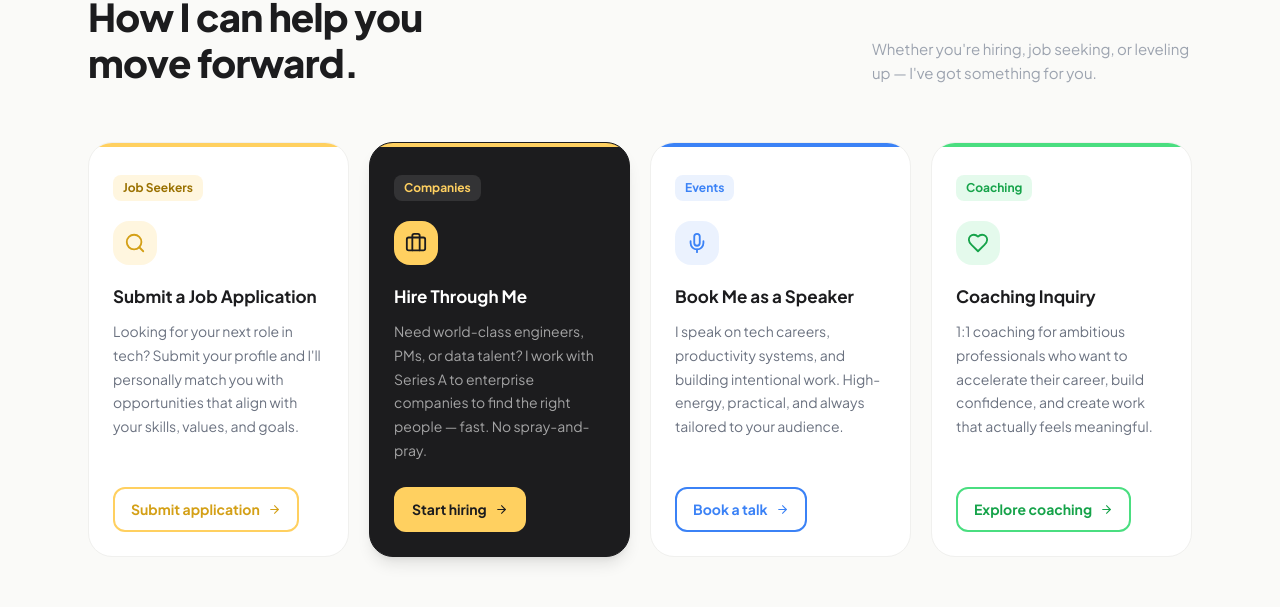
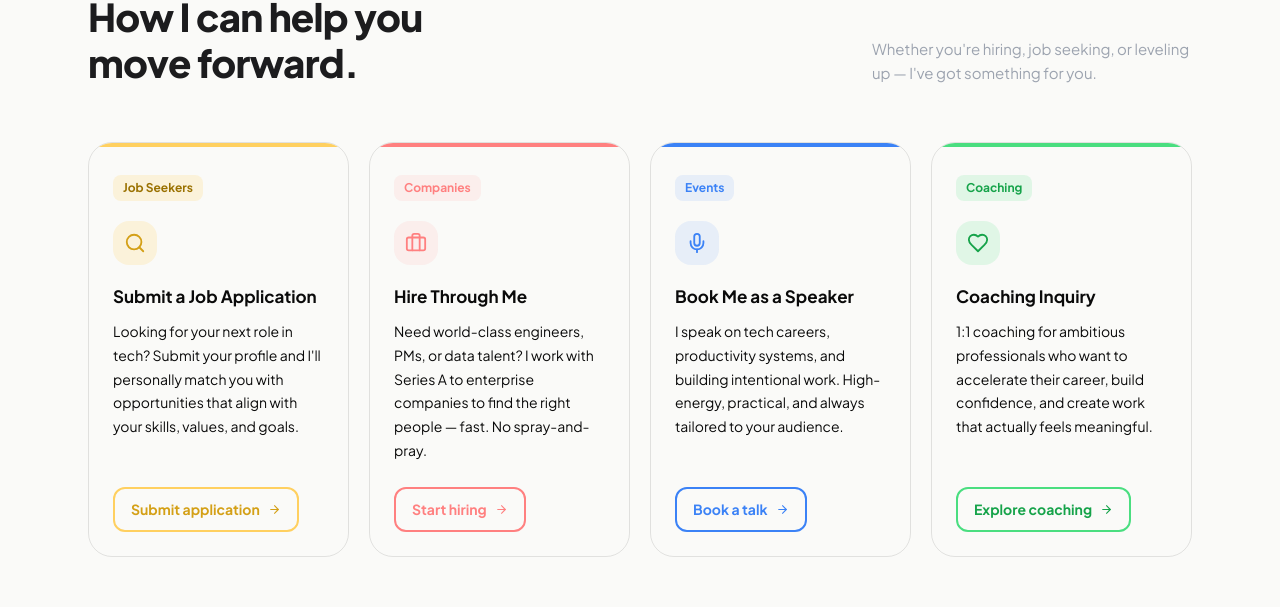
Before and after one commit to MXasan/persanalBrandHr, a React (Vite) app: page / in a window 1280 px wide. Shown: the part 2164-2771 px from the top of the page. Built offline with nearby package versions, Linux system fonts and the light colour scheme.

Commit message:
added a hover for cards by deleting highlight

```diff
--- a/src/app/components/ServicesSection.tsx
+++ b/src/app/components/ServicesSection.tsx
@@ -22,20 +22,20 @@ const services = [
   },
   {
     icon: <Briefcase size={22} />,
-    topBorder: "bg-[#FFD060]",
-    iconBg: "bg-[#FFD060]",
-    iconColor: "text-[#1C1C1E]",
+    topBorder: "bg-[#ff8080]",
+    iconBg: "bg-[#ff8080]/10",
+    iconColor: "text-[#ff8080]",
     tag: "Companies",
-    tagBg: "bg-white/10",
-    tagColor: "text-[#FFD060]",
+    tagBg: "bg-[#ff8080]/10",
+    tagColor: "text-[#ff8080]",
     title: "Hire Through Me",
     description:
       "Need world-class engineers, PMs, or data talent? I work with Series A to enterprise companies to find the right people — fast. No spray-and-pray.",
     cta: "Start hiring",
-    ctaBorder: "border-transparent",
-    ctaTextColor: "text-[#1C1C1E]",
-    ctaBg: "bg-[#FFD060] hover:bg-[#f5c832]",
-    highlight: true,
+    ctaBorder: "border-[#ff8080]",
+    ctaTextColor: "text-[#ff8080]",
+    ctaBg: "hover:bg-[#ff8080]/10",
+    highlight: false,
   },
   {
     icon: <Mic size={22} />,
@@ -73,7 +73,7 @@ const services = [
   },
 ];
 
-export function   ServicesSection() {
+export function ServicesSection() {
   const [hoveredIdx, setHoveredIdx] = useState<number | null>(null);
 
   return (
@@ -130,10 +130,8 @@ export function   ServicesSection() {
               transition={{ duration: 0.5, delay: idx * 0.08 }}
               onHoverStart={() => setHoveredIdx(idx)}
               onHoverEnd={() => setHoveredIdx(null)}
-              className={`relative rounded-3xl p-6 border flex flex-col cursor-pointer transition-all duration-300 overflow-hidden ${service.highlight
-                  ? "bg-[#1C1C1E] border-[#1C1C1E] text-white shadow-lg"
-                  : "bg-white border-[#F0F0EE] hover:shadow-xl"
-                } ${hoveredIdx === idx ? "-translate-y-2" : ""}`}
+              className={`relative rounded-3xl p-6 border flex flex-col cursor-pointer transition-all duration-300 overflow-hidden
+                ${hoveredIdx === idx ? "-translate-y-2 bg-[#1C1C1E] border-[#1C1C1E] text-white shadow-lg" : ""}`}
             >
               {/* Colored top border accent */}
               <div className={`absolute top-0 left-0 right-0 h-[4px] ${service.topBorder}`} />
@@ -153,10 +151,10 @@ export function   ServicesSection() {
               </div>
 
               {/* Content */}
-              <h3 className={`mb-3 font-bold text-[1.0625rem] leading-[1.35] ${service.highlight ? "text-white" : "text-[#1C1C1E]"}`}>
+              <h3 className={`mb-3 font-bold text-[1.0625rem] leading-[1.35]`}>
                 {service.title}
               </h3>
-              <p className={`mb-6 flex-1 font-normal text-[0.875rem] leading-[1.7] ${service.highlight ? "text-white/60" : "text-[#6B7280]"}`}>
+              <p className={`mb-6 flex-1 font-normal text-[0.875rem] leading-[1.7]`}>
                 {service.description}
               </p>
 
```
